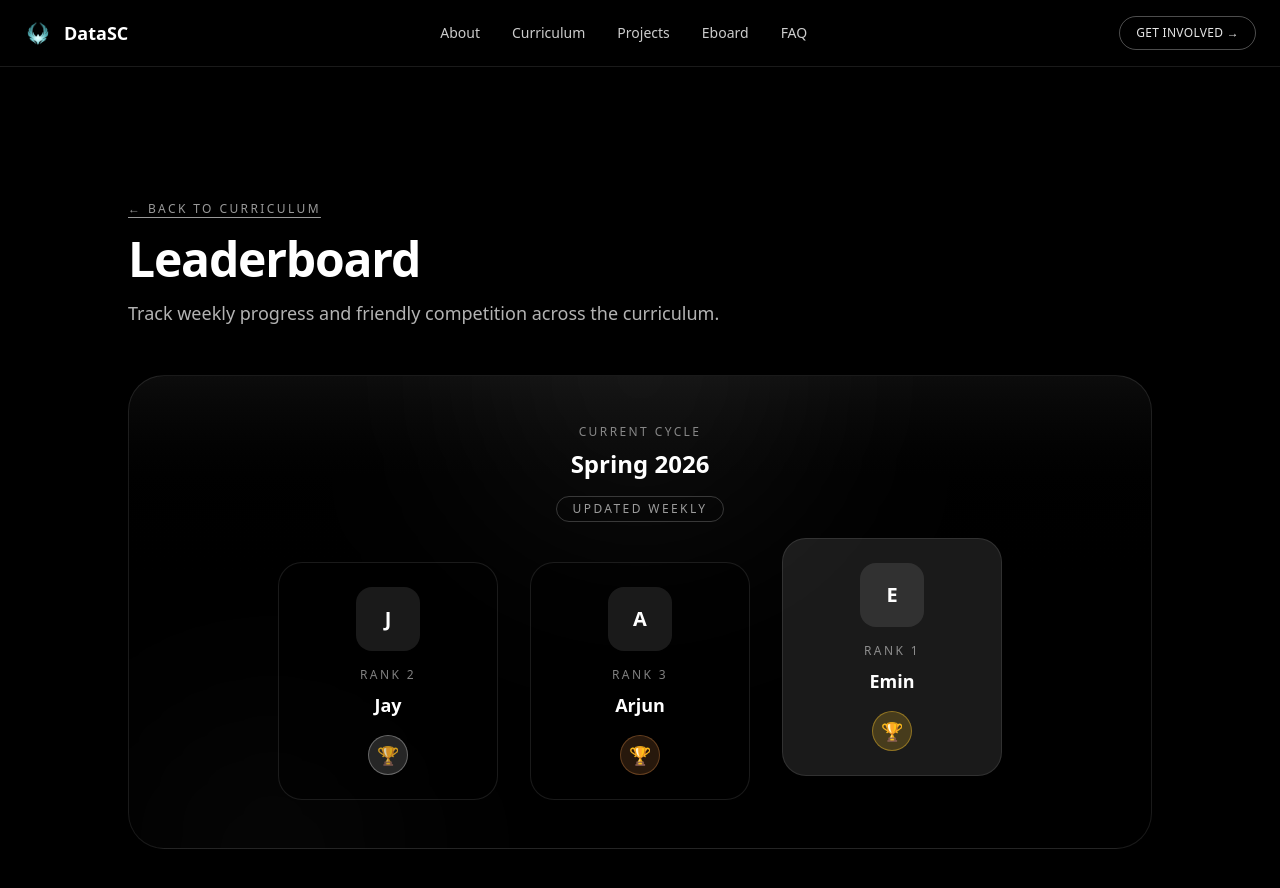
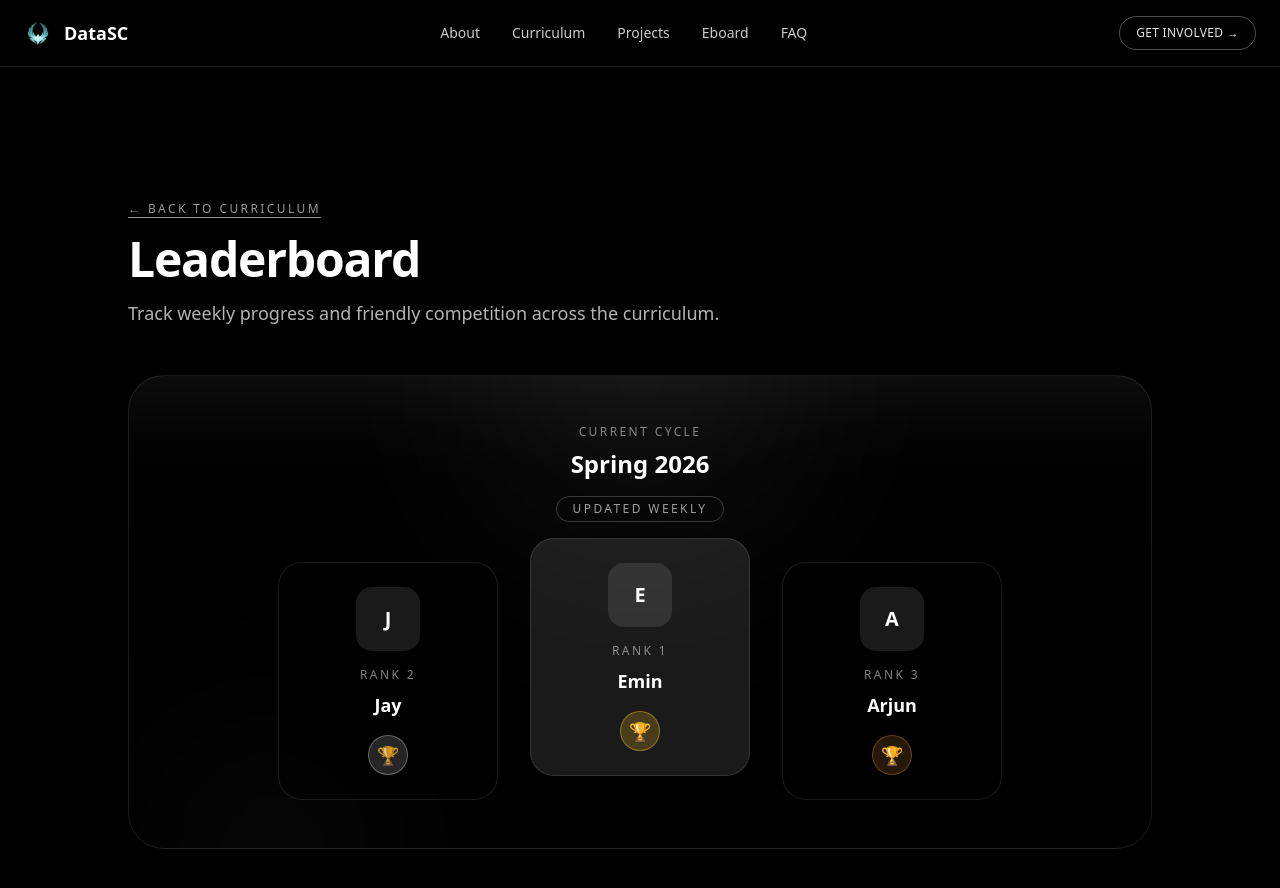
Before and after one commit to USC-Data-Science-Club/datasc_website, a Next.js app: page /leaderboard in a window 1280 px wide. Shown: the top 888 px of the page. Built offline with nearby package versions, Linux system fonts and the light colour scheme.

Commit message:
fix leaderboard

```diff
--- a/app/leaderboard/page.tsx
+++ b/app/leaderboard/page.tsx
@@ -1,3 +1,17 @@
+// Update only this list — ranks, trophies, and podium order are derived automatically.
+// First name = 1st place, second = 2nd place, third = 3rd place.
+const top3 = ["Emin", "Jay", "Arjun"];
+
+// Desktop podium display order: 2nd | 1st | 3rd
+// Mobile display order: 1st, 2nd, 3rd (set via CSS order)
+const PODIUM_ORDER = [1, 0, 2];
+
+const trophyStyles = [
+  "bg-[#FFC72C]/20 text-[#FFC72C] border-[#FFC72C]/40",
+  "bg-white/15 text-white/80 border-white/30",
+  "bg-[#C47A3C]/20 text-[#C47A3C] border-[#C47A3C]/40",
+];
+
 export default function LeaderboardPage() {
   return (
     <main className="min-h-screen bg-black text-white px-6 py-32">
@@ -31,29 +45,26 @@ export default function LeaderboardPage() {
             </div>
 
             <div className="relative mt-10 flex flex-col items-center gap-8 md:flex-row md:items-end md:justify-center">
-              {[
-                { rank: 2, name: "Jay", highlight: false },
-                { rank: 3, name: "Arjun", highlight: false},
-                { rank: 1, name: "Emin", highlight: true },
-              ].map((entry) => {
-                const trophyClass =
-                  entry.rank === 1
-                    ? "bg-[#FFC72C]/20 text-[#FFC72C] border-[#FFC72C]/40"
-                    : entry.rank === 2
-                      ? "bg-white/15 text-white/80 border-white/30"
-                      : "bg-[#C47A3C]/20 text-[#C47A3C] border-[#C47A3C]/40";
+              {PODIUM_ORDER.map((rankIndex) => {
+                const rank = rankIndex + 1;
+                const name = top3[rankIndex];
+                const isFirst = rank === 1;
+
+                // On mobile show 1st on top, 2nd second, 3rd last
+                const mobileOrder =
+                  rank === 1 ? "order-first md:order-none" :
+                  rank === 2 ? "order-2 md:order-none" :
+                  "order-3 md:order-none";
 
                 return (
                   <div
-                    key={entry.rank}
-                    className={`flex w-full max-w-[220px] flex-col items-center gap-4 rounded-3xl border border-white/10 bg-black/40 px-6 py-6 text-center ${
-                      entry.highlight
-                        ? "md:-translate-y-6 md:bg-white/10"
-                        : ""
+                    key={rank}
+                    className={`flex w-full max-w-[220px] flex-col items-center gap-4 rounded-3xl border border-white/10 bg-black/40 px-6 py-6 text-center ${mobileOrder} ${
+                      isFirst ? "md:-translate-y-6 md:bg-white/10" : ""
                     }`}
                   >
                     <div className="flex h-16 w-16 items-center justify-center rounded-2xl bg-white/10 text-xl font-semibold">
-                      {entry.name
+                      {name
                         .split(" ")
                         .map((part) => part[0])
                         .join("")
@@ -61,12 +72,12 @@ export default function LeaderboardPage() {
                     </div>
                     <div>
                       <p className="text-xs uppercase tracking-[0.2em] text-white/50">
-                        Rank {entry.rank}
+                        Rank {rank}
                       </p>
-                      <h3 className="mt-2 text-lg font-semibold">{entry.name}</h3>
+                      <h3 className="mt-2 text-lg font-semibold">{name}</h3>
                     </div>
                     <div
-                      className={`flex h-10 w-10 items-center justify-center rounded-full border text-lg ${trophyClass}`}
+                      className={`flex h-10 w-10 items-center justify-center rounded-full border text-lg ${trophyStyles[rankIndex]}`}
                     >
                       🏆
                     </div>
```
